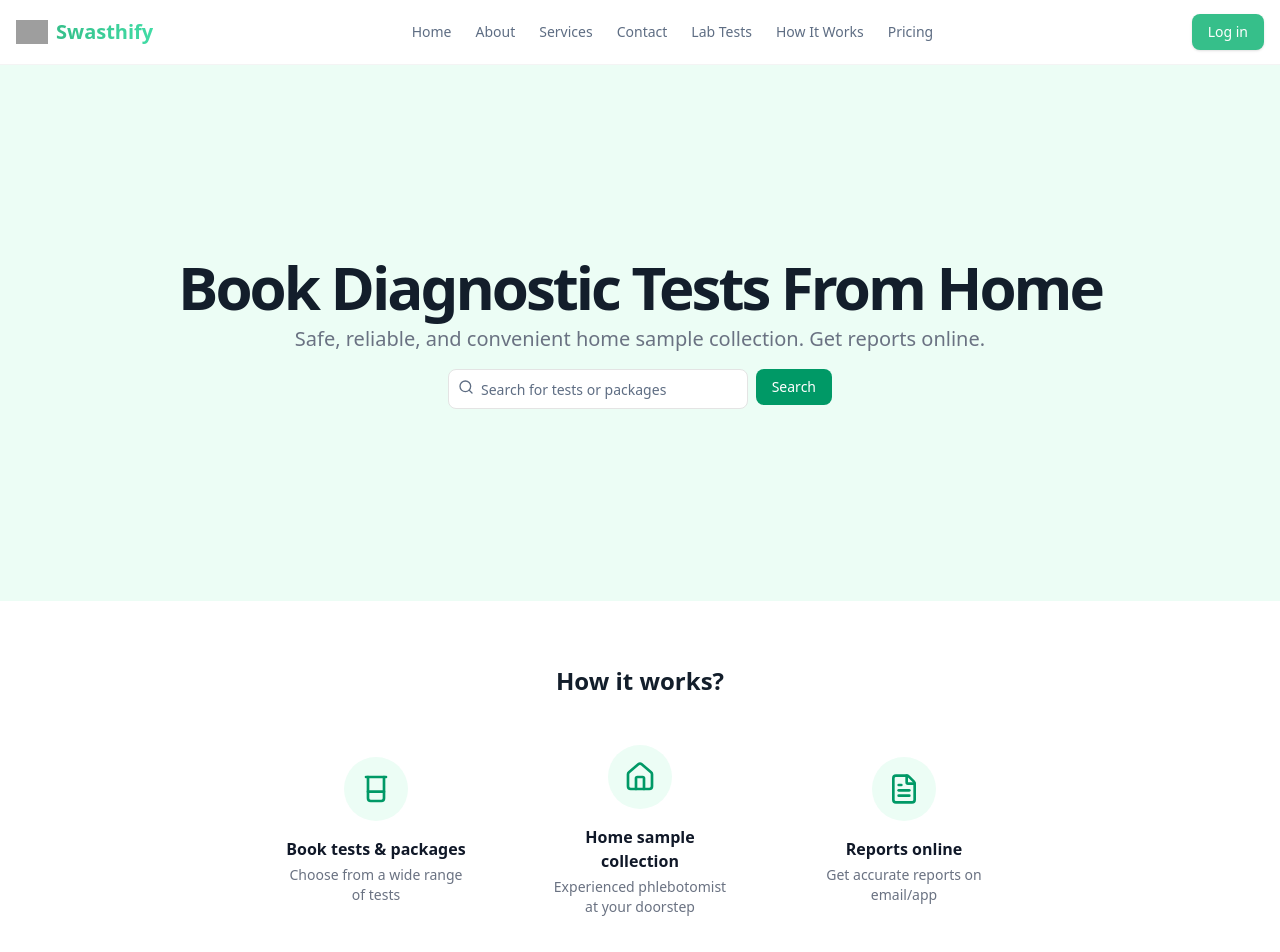
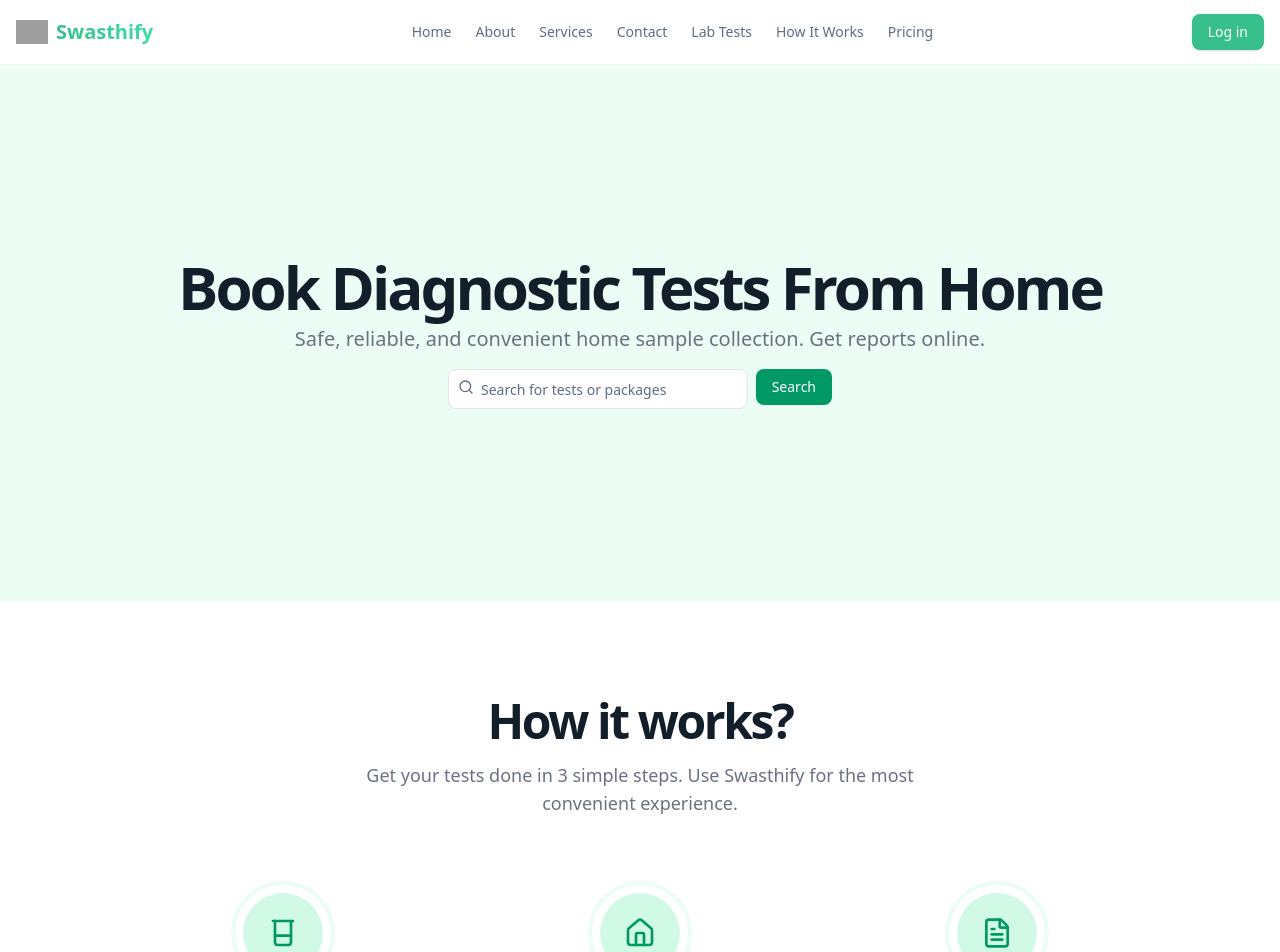
Before and after one commit to niks-nikhil-anand/swasthify_admin_portal, a Next.js app: page /lab-test in a window 1280 px wide. Shown: the top 952 px of the page. Built offline with nearby package versions, Linux system fonts and the light colour scheme; grey boxes are pictures that could not be loaded.

Commit message:
feat: Add new vital checkup options and enhance lab test page UI with updated styling, typography, and hero section background.

```diff
--- a/components/lab-test/HowItWorksLab.tsx
+++ b/components/lab-test/HowItWorksLab.tsx
@@ -21,20 +21,28 @@ export function HowItWorksLab() {
     ];
 
     return (
-        <section className="w-full py-12 md:py-16 bg-white">
-            <div className="container px-4 md:px-6">
-                <h2 className="text-2xl font-bold text-center mb-10">How it works?</h2>
-                <div className="flex flex-col md:flex-row justify-center items-center gap-8 md:gap-16 relative">
+        <section className="w-full py-16 md:py-24 bg-white">
+            <div className="container px-4 md:px-6 mx-auto">
+                <div className="text-center mb-16">
+                    <h2 className="text-3xl font-bold tracking-tighter sm:text-4xl md:text-5xl mb-4">How it works?</h2>
+                    <p className="text-gray-500 max-w-[600px] mx-auto text-lg">
+                        Get your tests done in 3 simple steps. Use Swasthify for the most convenient experience.
+                    </p>
+                </div>
+
+                <div className="flex flex-col md:flex-row justify-between items-start gap-12 max-w-5xl mx-auto relative">
                     {/* Dashed line connector (hidden on mobile) */}
-                    <div className="absolute top-8 left-20 right-20 h-0.5 border-t-2 border-dashed border-gray-200 hidden md:block -z-10" />
+                    <div className="absolute top-[3.5rem] left-[15%] right-[15%] h-0.5 border-t-2 border-dashed border-gray-200 hidden md:block -z-10" />
 
                     {steps.map((step, index) => (
-                        <div key={index} className="flex flex-col items-center text-center max-w-[200px] bg-white p-2">
-                            <div className="bg-emerald-50 p-4 rounded-full mb-4">
-                                {step.icon}
+                        <div key={index} className="flex flex-col items-center text-center flex-1">
+                            <div className="bg-white p-2 rounded-full mb-6 border-4 border-emerald-50">
+                                <div className="bg-emerald-100 p-6 rounded-full transition-transform hover:scale-110 duration-300">
+                                    {step.icon}
+                                </div>
                             </div>
-                            <h3 className="font-semibold text-gray-900 mb-1">{step.title}</h3>
-                            <p className="text-sm text-gray-500">{step.description}</p>
+                            <h3 className="text-xl font-bold text-gray-900 mb-3">{step.title}</h3>
+                            <p className="text-gray-500 leading-relaxed max-w-[250px]">{step.description}</p>
                         </div>
                     ))}
                 </div>
```
